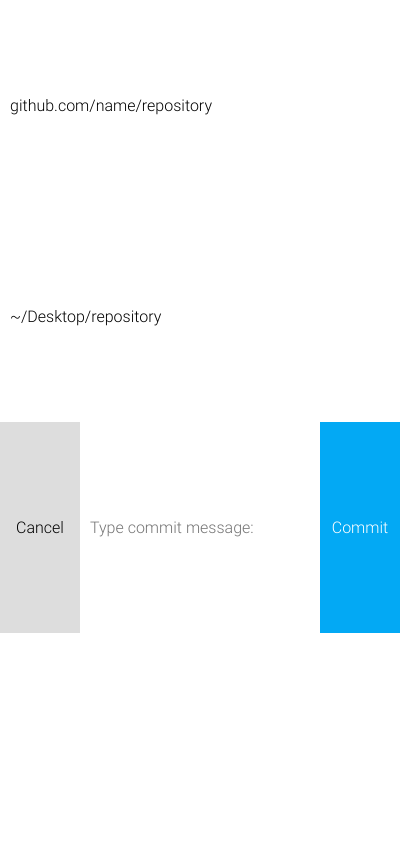
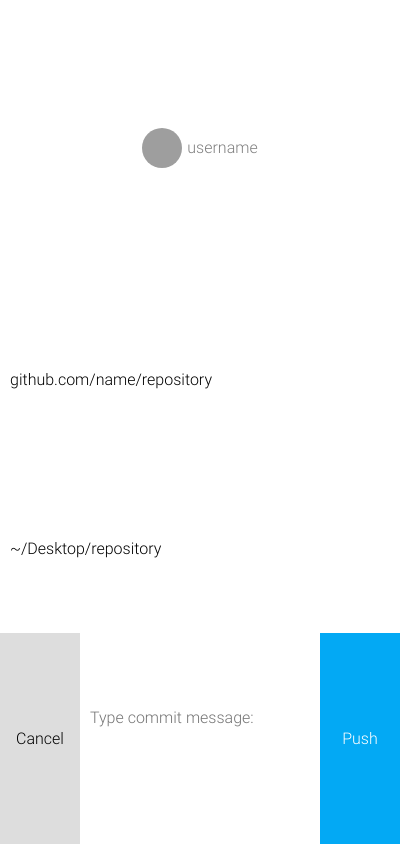
Before and after one commit to ErikBoesen/gitim, an Electron app: page index.html in a window 400 px wide. Both pictures are taken after a click on the button "Commit". Drawn offline with Linux system fonts and the light colour scheme; grey boxes are pictures that could not be loaded.

Commit message:
Cancel button and user display thing

```diff
--- a/index.html
+++ b/index.html
@@ -8,11 +8,16 @@
 </head>
 
 <body>
+    <div class="user">
+        <img src="https://avatars1.githubusercontent.com/u/5923662">
+        <p>username</p>
+    </div>
     <input type="text" id="url" placeholder="Repo URL" value="github.com/name/repository">
     <input type="text" id="path" placeholder="Path" value="~/Desktop/repository">
     <input type="text" id="message" placeholder="Type commit message:">
     <button id="commit">Commit</button>
     <button id="pull">Pull</button>
+    <button id="cancel">Cancel</button>
     <script src="scripts.js"></script>
 </body>
 
--- a/scripts.js
+++ b/scripts.js
@@ -3,11 +3,19 @@
 	path: document.getElementById('path'),
 	message: document.getElementById('message'),
 	commit: document.getElementById('commit'),
-	pull: document.getElementById('pull')
+	pull: document.getElementById('pull'),
+	cancel: document.getElementById('cancel')
 };
 controls.commit.onclick = function() {
+    controls.commit.innerHTML = 'Push';
 	controls.commit.classList.add('active');
-    controls.pull.classList.add('active');
-    controls.pull.innerHTML = 'Cancel';
+	controls.pull.classList.add('active');
+	controls.cancel.classList.add('active');
 	controls.message.focus();
 };
+controls.cancel.onclick = function() {
+    controls.commit.innerHTML = 'Commit';
+	controls.commit.classList.remove('active');
+	controls.pull.classList.remove('active');
+	controls.cancel.classList.remove('active');
+};
--- a/style.css
+++ b/style.css
@@ -13,9 +13,28 @@
 body {
     font-family: 'Roboto', sans-serif;
 }
+.user {
+    height: 35vh;
+    display: flex;
+    flex-direction: row;
+    justify-content: center;
+    align-items: center;
+}
+img,
+p {
+    display: inline-block;
+}
+img {
+    width: 40px;
+    height: 40px;
+    border-radius: 50%;
+    margin-right: 5px;
+}
+p {
+    color: grey;
+}
 input,
 button {
-    height: 25vh;
     font-size: 1em;
     font: inherit;
     border: 0;
@@ -29,44 +48,59 @@
     background: white;
     padding: 0 10px;
     display: block;
+    height: 20vh;
 }
 #message {
     position: absolute;
     z-index: -10;
-    top: 50vh;
+    top: 75vh;
     width: 60vw;
     right: 20vw;
 }
 button {
     color: white;
     width: 50vw;
+    height: 25vh;
     display: inline-block;
     cursor: pointer;
     position: absolute;
-    transition: .5s ease-out;
+    transition: .2s ease-out;
 }
 button.active {
-    transition: .5s ease-out;
+    transition: .2s ease-out;
 }
 button#commit {
     background: #03A9F4;
-    top: 50vh;
+    top: 75vh;
     right: 0;
     z-index: 5;
 }
 button#commit.active {
     width: 20vw;
 }
-button#pull {
+button#pull,
+button#cancel {
     background: #4CAF50;
-    top: 50vh;
+    top: 75vh;
     left: 0;
 }
-button#pull.active {
+button#cancel {
+    opacity: 0;
+}
+button#pull {
+    opacity: 1;
+}
+button#pull.active,
+button#cancel.active {
     left: 0;
     right: 90vw;
     width: 20vw;
     background: #ddd;
     color: black;
-    content: 'Cancel';
 }
+button#cancel.active {
+    opacity: 1;
+}
+button#pull.active {
+    opacity: 0;
+}
```
